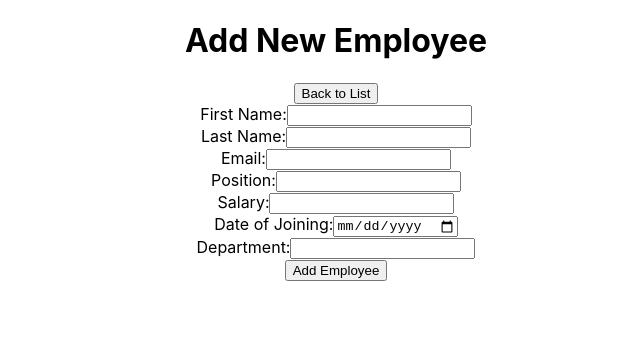
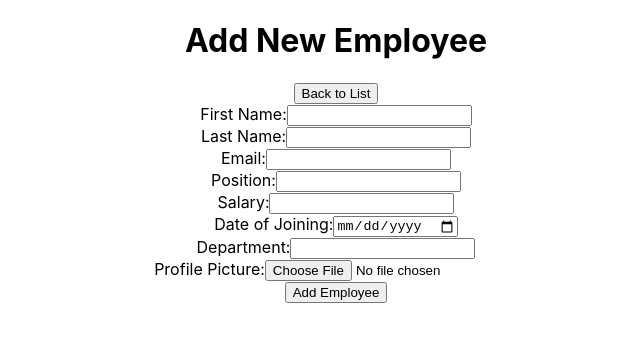
Before and after one commit to harrywsong/101524575_COMP3123_Assignment2, a React (Create React App) app in the folder frontend/: page /employees/add in a window 1280 px wide. Shown: the top 342 px of the page, without its empty margins (304-944 px from the left). Built offline with nearby package versions, Linux system fonts and the light colour scheme.

Commit message:
added image upload capabilities + ui changes

```diff
--- a/frontend/src/components/AddEmployee.js
+++ b/frontend/src/components/AddEmployee.js
@@ -13,7 +13,8 @@ function AddEmployee() {
     position: '',
     salary: '',
     date_of_joining: '',
-    department: ''
+    department: '',
+    profile_picture: ''
   });
   // error state
   const [error, setError] = useState('');
@@ -26,6 +27,33 @@ function AddEmployee() {
       ...formData,
       [e.target.name]: e.target.value
     });
+  };
+
+  // handle file upload and convert to base64
+  const handleFileChange = (e) => {
+    const file = e.target.files[0];
+    if (file) {
+      // Check file size (limit to 2MB)
+      if (file.size > 2 * 1024 * 1024) {
+        setError('File size must be less than 2MB');
+        return;
+      }
+
+      // Check file type
+      if (!file.type.startsWith('image/')) {
+        setError('Please upload an image file');
+        return;
+      }
+
+      const reader = new FileReader();
+      reader.onloadend = () => {
+        setFormData({
+          ...formData,
+          profile_picture: reader.result
+        });
+      };
+      reader.readAsDataURL(file);
+    }
   };
 
   // handle form submit
@@ -129,6 +157,23 @@ function AddEmployee() {
             required
           />
         </div>
+        <div>
+          <label>Profile Picture:</label>
+          <input
+            type="file"
+            accept="image/*"
+            onChange={handleFileChange}
+          />
+          {formData.profile_picture && (
+            <div>
+              <img
+                src={formData.profile_picture}
+                alt="Preview"
+                style={{ width: '100px', height: '100px', objectFit: 'cover', marginTop: '10px' }}
+              />
+            </div>
+          )}
+        </div>
         <button type="submit">Add Employee</button>
       </form>
     </div>
--- a/frontend/src/components/EditEmployee.js
+++ b/frontend/src/components/EditEmployee.js
@@ -14,7 +14,8 @@ function EditEmployee() {
     position: '',
     salary: '',
     date_of_joining: '',
-    department: ''
+    department: '',
+    profile_picture: ''
   });
   // error state
   const [error, setError] = useState('');
@@ -36,7 +37,8 @@ function EditEmployee() {
           position: emp.position,
           salary: emp.salary.toString(),
           date_of_joining: new Date(emp.date_of_joining).toISOString().split('T')[0],
-          department: emp.department
+          department: emp.department,
+          profile_picture: emp.profile_picture || ''
         });
         // if there is an error
       } catch (error) {
@@ -56,6 +58,33 @@ function EditEmployee() {
       ...formData,
       [e.target.name]: e.target.value
     });
+  };
+
+  // handle file upload and convert to base64
+  const handleFileChange = (e) => {
+    const file = e.target.files[0];
+    if (file) {
+      // Check file size (limit to 2MB)
+      if (file.size > 2 * 1024 * 1024) {
+        setError('File size must be less than 2MB');
+        return;
+      }
+
+      // Check file type
+      if (!file.type.startsWith('image/')) {
+        setError('Please upload an image file');
+        return;
+      }
+
+      const reader = new FileReader();
+      reader.onloadend = () => {
+        setFormData({
+          ...formData,
+          profile_picture: reader.result
+        });
+      };
+      reader.readAsDataURL(file);
+    }
   };
 
   // handle form submit
@@ -149,7 +178,7 @@ function EditEmployee() {
             required
           />
         </div>
-        <div>
+<div>
           <label>Department:</label>
           <input
             type="text"
@@ -159,6 +188,23 @@ function EditEmployee() {
             required
           />
         </div>
+        <div>
+          <label>Profile Picture:</label>
+          <input
+            type="file"
+            accept="image/*"
+            onChange={handleFileChange}
+          />
+          {formData.profile_picture && (
+            <div>
+              <img
+                src={formData.profile_picture}
+                alt="Preview"
+                style={{ width: '100px', height: '100px', objectFit: 'cover', marginTop: '10px' }}
+              />
+            </div>
+          )}
+        </div>
         <button type="submit">Update Employee</button>
       </form>
     </div>
--- a/frontend/src/components/EmployeeDetails.js
+++ b/frontend/src/components/EmployeeDetails.js
@@ -46,6 +46,15 @@ function EmployeeDetails() {
       <h1>Employee Details</h1>
       <button onClick={() => navigate('/employees')}>Back to List</button>
       <div>
+        {employee.profile_picture && (
+          <div style={{ marginBottom: '20px' }}>
+            <img
+              src={employee.profile_picture}
+              alt={`${employee.first_name} ${employee.last_name}`}
+              style={{ width: '150px', height: '150px', objectFit: 'cover', borderRadius: '8px' }}
+            />
+          </div>
+        )}
         <p><strong>ID:</strong> {employee.employee_id}</p>
         <p><strong>First Name:</strong> {employee.first_name}</p>
         <p><strong>Last Name:</strong> {employee.last_name}</p>
--- a/frontend/src/components/EmployeeList.js
+++ b/frontend/src/components/EmployeeList.js
@@ -178,8 +178,9 @@ function EmployeeList() {
       {error && <div>{error}</div>}
 
       <table>
-        <thead>
+      <thead>
           <tr>
+            <th>Picture</th>
             <th>ID</th>
             <th>First Name</th>
             <th>Last Name</th>
@@ -193,11 +194,22 @@ function EmployeeList() {
         <tbody>
           {employees.length === 0 ? (
             <tr>
-              <td colSpan="8">No employees found</td>
+              <td colSpan="9">No employees found</td>
             </tr>
           ) : (
             employees.map((employee) => (
               <tr key={employee.employee_id}>
+                <td>
+                  {employee.profile_picture ? (
+                    <img
+                      src={employee.profile_picture}
+                      alt={employee.first_name}
+                      style={{ width: '40px', height: '40px', objectFit: 'cover', borderRadius: '50%' }}
+                    />
+                  ) : (
+                    <div style={{ width: '40px', height: '40px', backgroundColor: '#ddd', borderRadius: '50%' }}></div>
+                  )}
+                </td>
                 <td>{employee.employee_id}</td>
                 <td>{employee.first_name}</td>
                 <td>{employee.last_name}</td>
```
